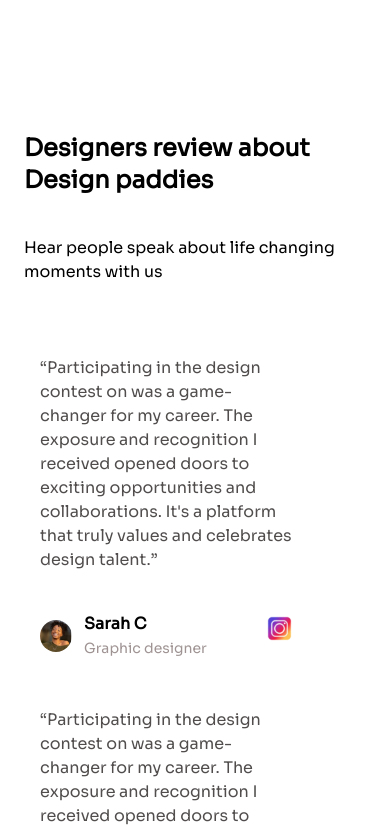
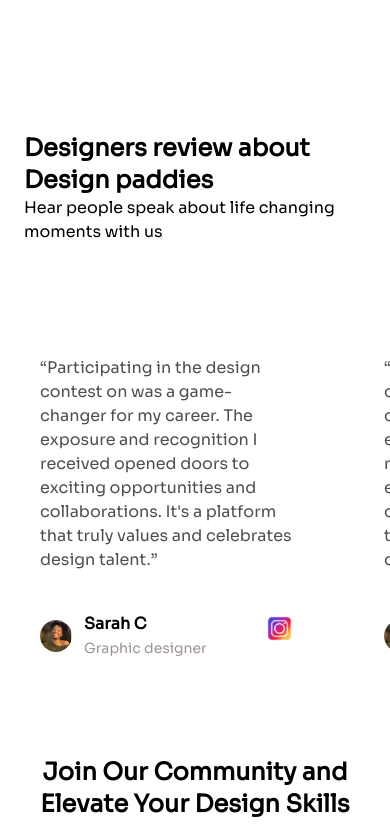
Before and after one commit to amarachi-nwokocha/Designpadie-homePage, a React (Vite) app: page / in a window 390 px wide. Shown: the part 2280-3111 px from the top of the page. Built offline with nearby package versions, Linux system fonts and the light colour scheme.

Commit message:
scroll snap done

```diff
--- a/src/Components/Feedback.jsx
+++ b/src/Components/Feedback.jsx
@@ -3,10 +3,10 @@ import eclipse from "../assets/Ellipse1.svg";
 import image2 from "../assets/image2.svg";
 const Feedback = () => {
   return (
-    <div className="flex flex-col-reverse ml-6 md:ml-0 md:flex-row md:justify-around ">
-      <div className="grid gap-4 mt-14 md:mt-0 grid-cols-1 md:grid-cols-2">
+    <div className="flex flex-col-reverse  ml-6 md:ml-0  lg:flex-row md:justify-around ">
+      <div className="grid gap-96 md:gap-4 snap-x mt-14 md:mt-0 grid-cols-4 overflow-auto  md:grid-cols-2">
         {/* card 1 */}
-        <div className="p-4 w-72">
+        <div className="p-4 snap-start mx-10 md:mx-0 w-72">
           <p className="text-md text-[#514D4D]">
             “Participating in the design contest on was a game-changer for my
             career. The exposure and recognition I received opened doors to
@@ -27,7 +27,7 @@ const Feedback = () => {
           </div>
         </div>
         {/* card 2 */}
-        <div className="p-4 w-72">
+        <div className="p-4 snap-start w-72">
           <p className="text-md text-[#514D4D]">
             “Participating in the design contest on was a game-changer for my
             career. The exposure and recognition I received opened doors to
@@ -48,7 +48,7 @@ const Feedback = () => {
           </div>
         </div>
         {/* card 3 */}
-        <div className="p-4 w-72">
+        <div className="p-4 snap-start w-72">
           <p className="text-md text-[#514D4D]" >
             “Participating in the design contest on was a game-changer for my
             career. The exposure and recognition I received opened doors to
@@ -69,7 +69,7 @@ const Feedback = () => {
           </div>
         </div>
         {/* card 4 */}
-        <div className="p-4 w-72">
+        <div className="p-4 snap-center w-72">
           <p className="text-md text-[#514D4D]" >
             “Participating in the design contest on was a game-changer for my
             career. The exposure and recognition I received opened doors to
@@ -90,8 +90,8 @@ const Feedback = () => {
           </div>
         </div>
       </div>
-      <div>
-        <h2 className="font-bold text-2xl mb-10 md:mb-0 md:mt-56">Designers review  about Design paddies</h2>
+      <div className="mb-10 lg:mb-0 md:mt-56">
+        <h2 className="font-bold text-2xl">Designers review  about Design paddies</h2>
         <p className="pr-10">Hear people speak about life changing moments with us</p>
       </div>
     </div>
```
